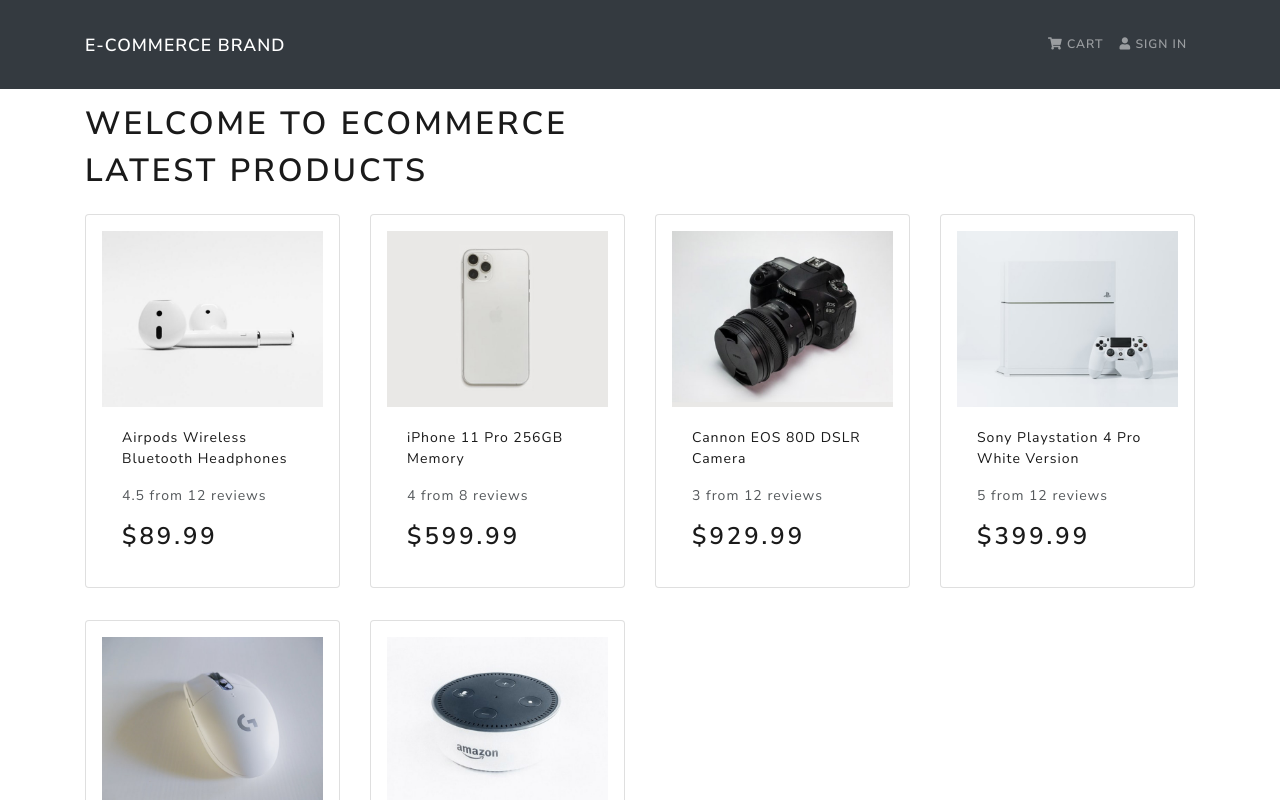
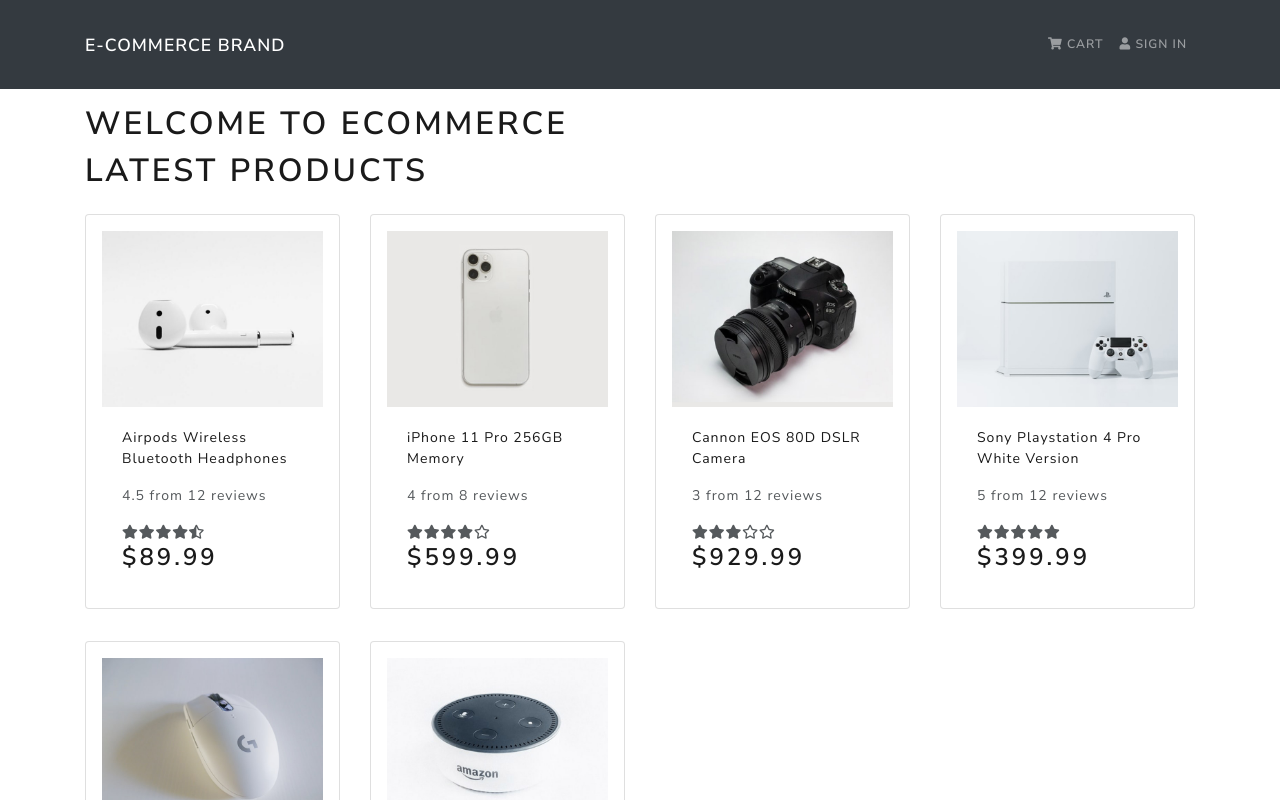
Before and after one commit to rodmartinezmedina/MERN-E-Commerce, a React (Create React App) app in the folder frontend/: page / in a window 1280 px wide. Shown: the top 800 px of the page. Built offline with nearby package versions, Linux system fonts and the light colour scheme.

Commit message:
showing stars rating

```diff
--- a/frontend/src/components/Product.js
+++ b/frontend/src/components/Product.js
@@ -1,5 +1,6 @@
 import React from 'react'
 import { Card } from 'react-bootstrap'
+import Rating from './Rating'
 
 const Product = ({ product }) => {
   return (
@@ -18,7 +19,10 @@
           <div className='my-3'>
             {product.rating} from {product.numReviews} reviews
           </div>
-          {/* <Rating /> */}
+          <Rating
+            value={product.rating}
+            text={`${product.numReviews} reviews`}
+          />
         </Card.Text>
 
         <Card.Text as='h3'>${product.price}</Card.Text>
--- /dev/null
+++ b/frontend/src/components/Rating.js
@@ -0,0 +1,65 @@
+import React from 'react'
+
+const Rating = ({ value, text }) => {
+  return (
+    <div className='rating'>
+      <span>
+        <i
+          className={
+            value >= 1
+              ? 'fas fa-star'
+              : value >= 0.5
+              ? 'fas fa-star-half-alt'
+              : 'far fa-star'
+          }
+        ></i>
+      </span>
+      <span>
+        <i
+          className={
+            value >= 2
+              ? 'fas fa-star'
+              : value >= 1.5
+              ? 'fas fa-star-half-alt'
+              : 'far fa-star'
+          }
+        ></i>
+      </span>
+      <span>
+        <i
+          className={
+            value >= 3
+              ? 'fas fa-star'
+              : value >= 2.5
+              ? 'fas fa-star-half-alt'
+              : 'far fa-star'
+          }
+        ></i>
+      </span>
+      <span>
+        <i
+          className={
+            value >= 4
+              ? 'fas fa-star'
+              : value >= 3.5
+              ? 'fas fa-star-half-alt'
+              : 'far fa-star'
+          }
+        ></i>
+      </span>
+      <span>
+        <i
+          className={
+            value >= 5
+              ? 'fas fa-star'
+              : value >= 4.5
+              ? 'fas fa-star-half-alt'
+              : 'far fa-star'
+          }
+        ></i>
+      </span>
+    </div>
+  )
+}
+
+export default Rating
```
Also changed, not shown: 1 other file (tests, documents, lock files or other folders).
